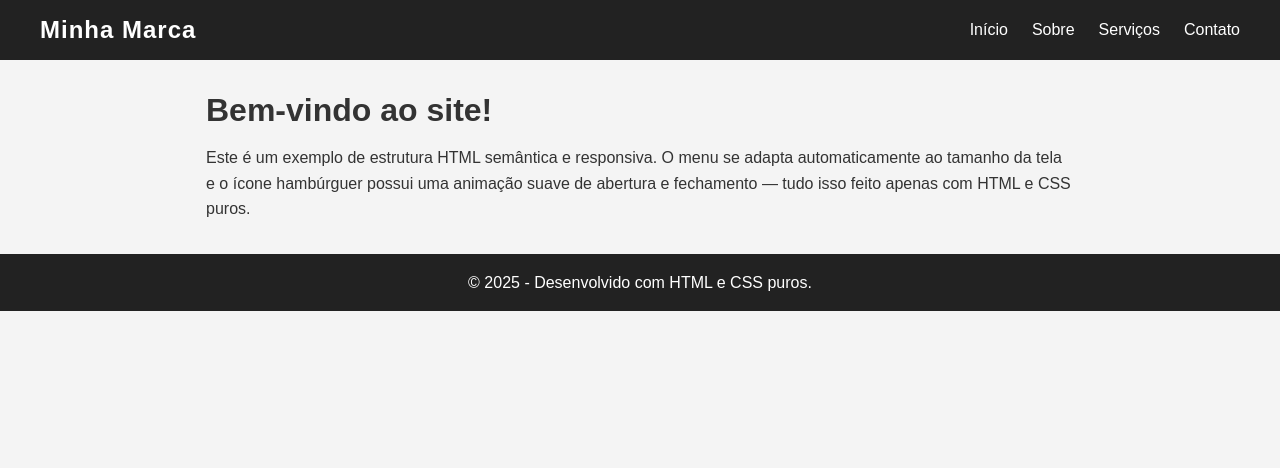
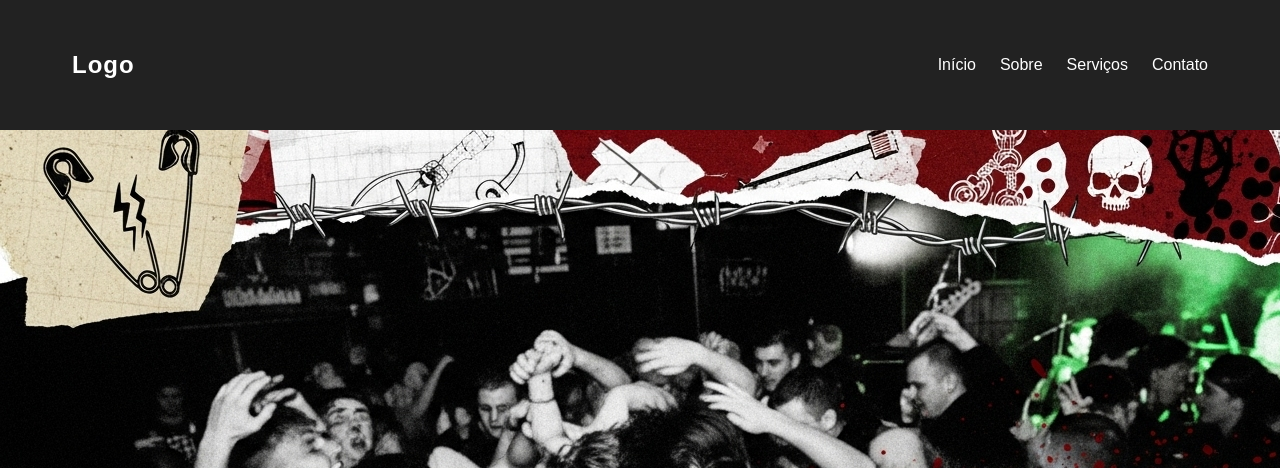
Before and after one commit to JacsonPolonha/menu-hamburguer-com-animacao, a plain HTML site: page index.html in a window 1280 px wide. Shown: the top 468 px of the page. Drawn offline with Linux system fonts and the light colour scheme.

Commit message:
atualizado

```diff
--- a/css/global.css
+++ b/css/global.css
@@ -32,12 +32,25 @@
   align-items: center;
   max-width: 1200px;
   margin: auto;
+  position: relative;
 }
 
+/* Layout padrão (mobile) */
 ul {
+  display: flex;
+  position: absolute;
+  top: 70px;
+  left: 0;
+  width: 100%;
+  background: #222;
+  flex-direction: column;
+  align-items: center;
+  gap: 1rem;
+  padding: 1.5rem 0;
   list-style: none;
-      display: flex;
-      gap: 1.5rem;
+  transform: translateY(-200%);
+  opacity: 0;
+  transition: all 0.4s ease;
 }
 
 a {
@@ -57,7 +70,7 @@
 }
 
 .hamburger {
-      display: none;
+  display: flex;
   flex-direction: column;
   justify-content: space-between;
   width: 24px;
@@ -73,11 +86,42 @@
   transition: all 0.3s ease;
 }
 
+/* Mostrar o menu ao clicar */
+.menu-toggle:checked + .hamburger + ul {
+  transform: translateY(0);
+  opacity: 1;
+}
+
+/* Animação do ícone hambúrguer */
+.menu-toggle:checked + .hamburger span:nth-child(1) {
+  transform: rotate(45deg) translate(5px, 5px);
+}
+.menu-toggle:checked + .hamburger span:nth-child(2) {
+  opacity: 0;
+}
+.menu-toggle:checked + .hamburger span:nth-child(3) {
+  transform: rotate(-45deg) translate(5px, -5px);
+}
+
 /* ===== CONTEÚDO PRINCIPAL ===== */
 main {
-      max-width: 900px;
-      margin: 2rem auto;
-      padding: 0 1rem;
+  width: 100%;
+}
+
+#banner {
+  background-image: url(/assets/images/banner.jpg);
+  background-size: auto;
+  width: 100%;
+  height: 90vh;
+  display: flex;
+  flex-direction: column;
+  align-items: center;
+  justify-content: center;
+}
+
+#banner img {
+  width: 30%;
+  border-radius: 50%;
 }
 
 h1 {
--- a/css/large.css
+++ b/css/large.css
@@ -0,0 +1,3 @@
+ @media (max-width: 1024px) {
+
+ }
--- a/css/medium.css
+++ b/css/medium.css
@@ -1,36 +1,29 @@
-    @media (max-width: 768px) {
-      ul {
-        position: absolute;
-        top: 70px;
-        left: 0;
-        width: 100%;
-        background: #222;
-        flex-direction: column;
-        align-items: center;
-        gap: 1rem;
-        padding: 1.5rem 0;
-        transform: translateY(-200%);
-        opacity: 0;
-        transition: all 0.4s ease;
-      }
+@media (min-width: 769px) {
+  /* A partir de 769px — layout desktop */
+  .hamburger {
+    display: none;
+  }
 
-      .menu-toggle:checked + .hamburger + ul {
-        transform: translateY(0);
-        opacity: 1;
-      }
+    nav {
+    display: flex;
+    justify-content: space-between; /* separa logo à esquerda e menu à direita */
+    align-items: center;
+    max-width: 1200px;
+    margin: auto;
+    padding: 1rem 2rem;
+  }
 
-      .hamburger {
-        display: flex;
-      }
-
-      /* Animação do ícone hambúrguer */
-      .menu-toggle:checked + .hamburger span:nth-child(1) {
-        transform: rotate(45deg) translate(5px, 5px);
-      }
-      .menu-toggle:checked + .hamburger span:nth-child(2) {
-        opacity: 0;
-      }
-      .menu-toggle:checked + .hamburger span:nth-child(3) {
-        transform: rotate(-45deg) translate(5px, -5px);
-      }
-    }
+  ul {
+    position: static;
+    height: auto;
+    width: auto;
+    background: none;
+    flex-direction: row;
+    justify-content: flex-end;
+    align-items: center;
+    gap: 1.5rem;
+    transform: none;
+    opacity: 1;
+    transition: none;
+  }
+}
--- a/index.html
+++ b/index.html
@@ -6,12 +6,12 @@
   <link rel="stylesheet" href="css/global.css">
   <link rel="stylesheet" href="css/medium.css">
   <link rel="stylesheet" href="css/large.css">
-  <title>Pavio Curto - Punk Rock</title>
+  <title>Menu hamburguer com animação</title>
 </head>
 <body>
   <header>
     <nav>
-      <div class="logo">Minha Marca</div>
+      <div class="logo">Logo</div>
 
       <!-- Hack do checkbox para controlar o menu -->
       <input type="checkbox" id="menu-toggle" class="menu-toggle" />
@@ -31,6 +31,9 @@
   </header>
 
   <main>
+    <section id="banner">
+      <img src="#" alt="">
+    </section>
     <h1>Bem-vindo ao site!</h1>
     <p>
       Este é um exemplo de estrutura HTML semântica e responsiva. O menu se adapta automaticamente ao tamanho da tela e o ícone hambúrguer possui uma animação suave de abertura e fechamento — tudo isso feito apenas com HTML e CSS puros.
```
Also changed, not shown: assets/images/banner.jpg (added), assets/images/logo.jpg (added), 1 other file. Lines whose indentation alone changed are shown as unchanged.
